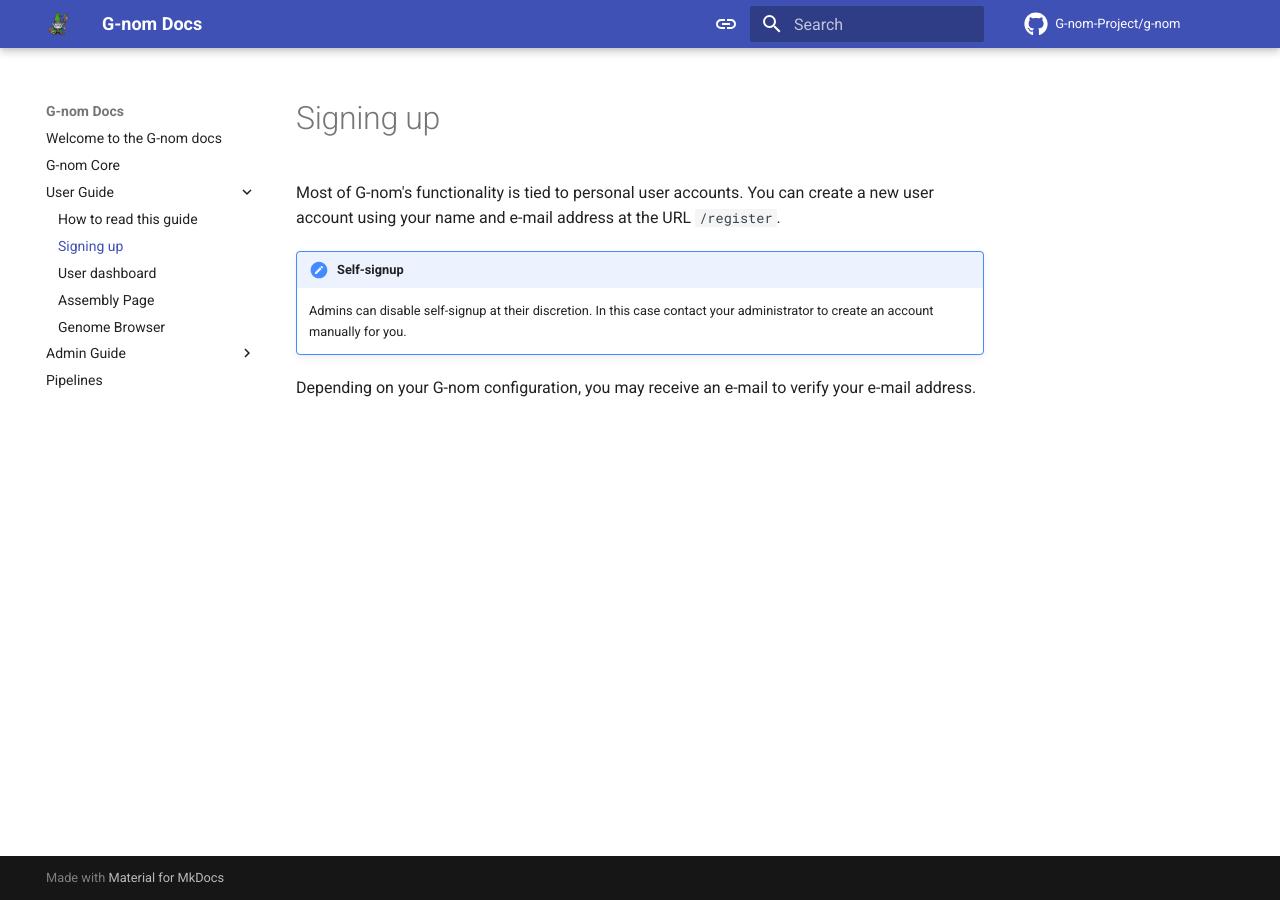
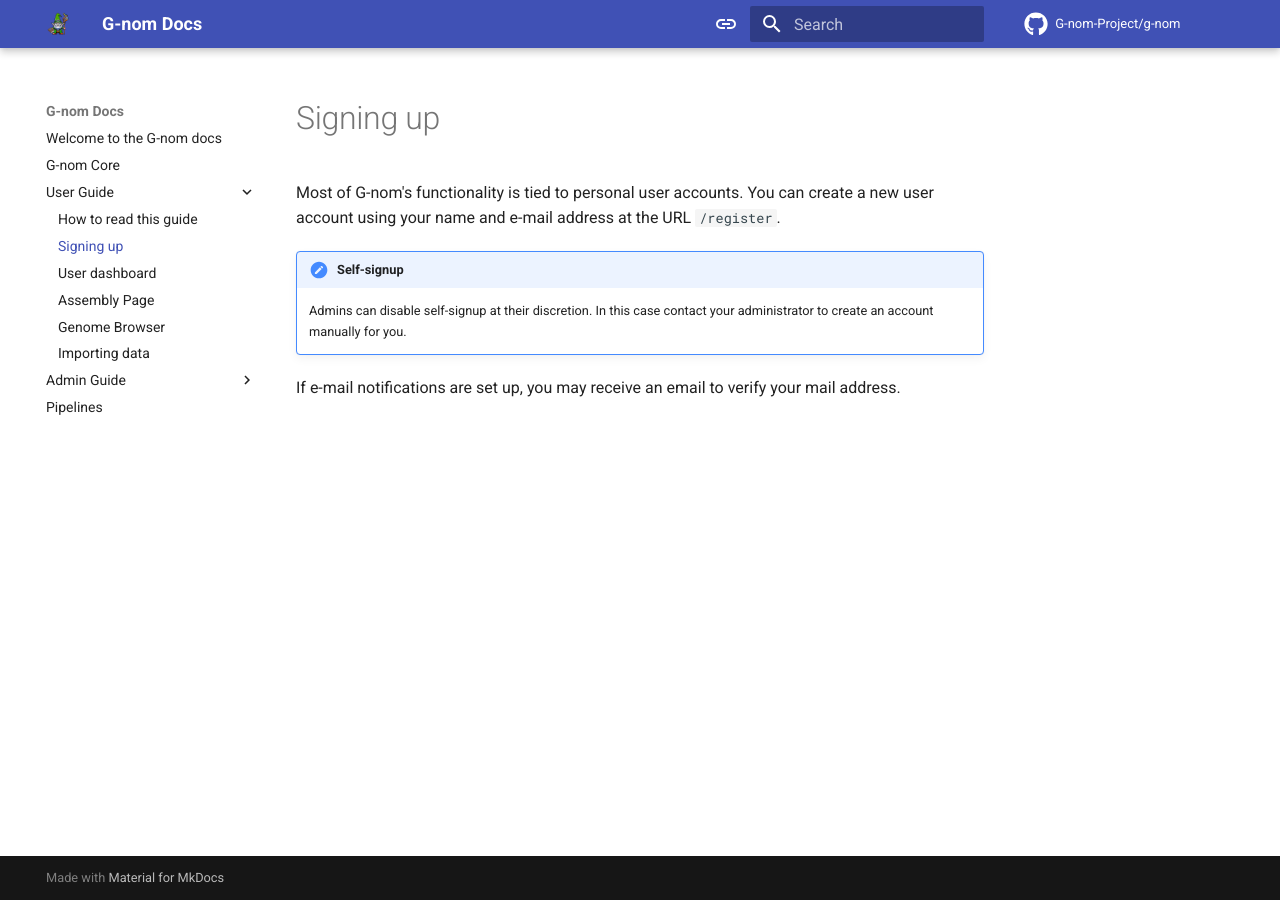
Before and after one commit to G-nom-Project/g-nom-project.github.io, an MkDocs documentation site: the page built from docs/signup.md, in a window 1280 px wide. Built offline with MkDocs 1.6.1 and Material for MkDocs 9.7.7, drawn with Linux system fonts in a browser that asks for light colours; comment, search, counter and statistics services are not loaded.

```diff
--- a/docs/signup.md
+++ b/docs/signup.md
@@ -4,4 +4,4 @@ Most of G-nom's functionality is tied to personal user accounts. You can create
 
     Admins can disable self-signup at their discretion. In this case contact your administrator to create an account manually for you.
 
-Depending on your G-nom configuration, you may receive an e-mail to verify your e-mail address.
+If e-mail notifications are set up, you may receive an email to verify your mail address.
--- a/mkdocs.yml
+++ b/mkdocs.yml
@@ -37,6 +37,7 @@ nav:
     - User dashboard: user-guide/dashboard.md
     - Assembly Page: user-guide/assembly-page.md
     - Genome Browser: user-guide/browser.md
+    - Importing data: user-guide/import.md
   - Admin Guide:
     - Installation: setup.md
     - Plugins: plugins.md
```
Also changed, not shown: docs/index.md (+1 -0 lines), docs/user-guide/assembly-page.md (+3 -0 lines), docs/user-guide/browser.md (+20 -0 lines), docs/user-guide/guide.md (+2 -0 lines), docs/user-guide/import.md (added, +1 -0 lines), docs/assets/screenshots/gnom_browser.png (added), docs/assets/screenshots/gnom_landing.png (added).
